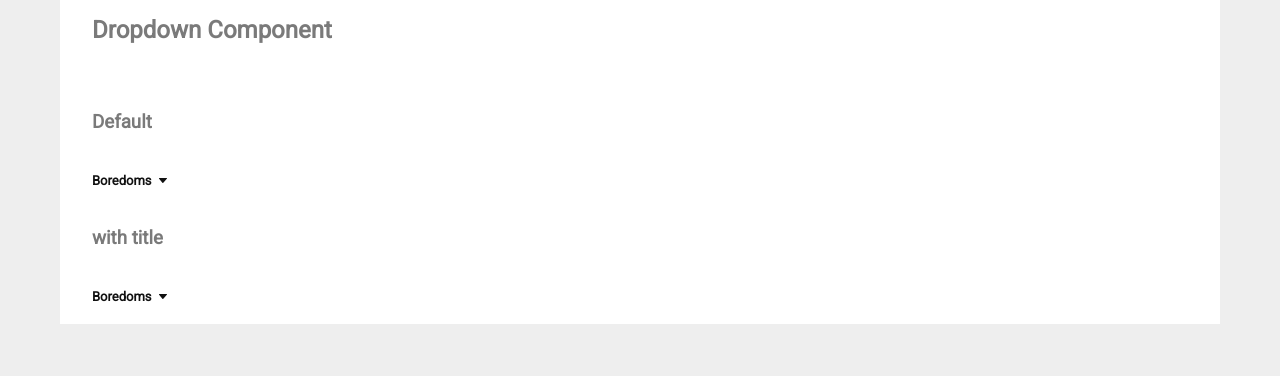
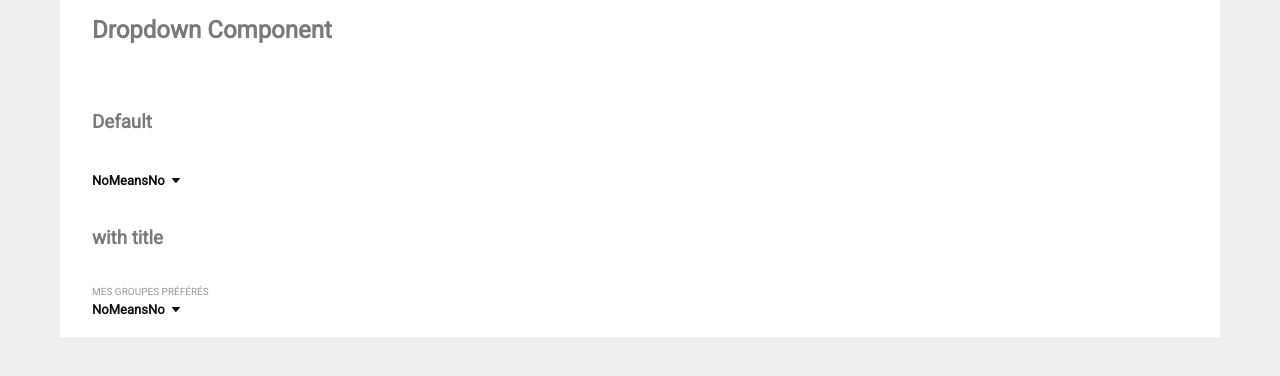
Before and after one commit to SupFrig/react-dropdown, a React app: page / in a window 1280 px wide. Shown: the top 376 px of the page. Built offline with nearby package versions, Linux system fonts and the light colour scheme; the HTML template or start-up script is replaced by a standard one.

Commit message:
multi select OK title OK todo search

```diff
--- a/src/js/App.js
+++ b/src/js/App.js
@@ -20,7 +20,8 @@
     },
     {
         text: "Death Grips",
-        value: "death-grips"
+        value: "death-grips",
+        selected: true
     },
     {
         text: "Pissed Jeans",
@@ -34,7 +35,7 @@
         <h3>Default</h3>
         <Dropdown options={options} multiple={true}/>
         <h3>with title</h3>
-        <Dropdown title="Quel est mon groupe préféré" options={options} multiple={true}/>
+        <Dropdown title="Mes groupes préférés" options={options} multiple={true}/>
     </div>
 }
 
--- a/src/js/components/Dropdown.js
+++ b/src/js/components/Dropdown.js
@@ -1,39 +1,55 @@
-import React, { Component, useState, useEffect } from "react";
-import ReactDOM from "react-dom";
+import React, { Component, useState, useEffect, useRef } from "react";
+import DropdownItem from "./dropdownItem.js";
 
-const Dropdown = (props)=> {
-    const [defaultValue, setDefaultValue] = useState(props.options.filter(option => option.selected === true).shift());
+const Dropdown = (props) => {
+    const [selectedValues, setSelectedValues] = useState(props.options.filter(option => option.selected === true).map(({value}) => value));
+    const [buttonText, setButtonText] = useState(props.options[0].text);
+    const [active,setActive] = useState(false);
+    const dropdownRef = useRef(null);
 
-    const [active,setActive] = useState(false);
     const buttonClickHandler = () => setActive(!active);
+    const documentClickHandler = () => document.addEventListener('click', (e) => dropdownRef.current.contains(e.target) ? false : setActive(false));
+
     const itemClickHandler = (e) => {
-        let updatedDefaultValue = props.options.filter(option => option.value == e.target.getAttribute('data-value')).shift();
-        setDefaultValue(updatedDefaultValue);
-        //setActive(false);
+        let itemValue = e.target.getAttribute('data-value');
+        let updatedSelectedValues;
+        if(selectedValues.includes(itemValue)){
+            updatedSelectedValues = selectedValues.filter(item => item != itemValue);
+        }else{
+            let unsortedValues = [...selectedValues,itemValue];
+
+            //on repars de props.options pour conserver l'ordre d'affichage original des éléments
+            updatedSelectedValues = props.options.filter(item => unsortedValues.includes(item.value)).map(({value}) => value);
+        }
+        setSelectedValues(updatedSelectedValues);
     };
 
     useEffect(() => {
-        console.log('useEffect');
-        document.addEventListener('click', (e) => {
-            if(Boolean(e.target.getAttribute('class'))){
-                if(targetClass.includes('Dropdown')){
-                    return;
-                }
-            }
-            setActive(false);
-
-        });
+        documentClickHandler();
     }, []);
 
     return (
-        <div className="Dropdown">
-            <a className="Dropdown-button" onClick={buttonClickHandler} href="#">{defaultValue.text}</a>
-            <ul className={active ? "Dropdown-list Dropdown-list--active" : "Dropdown-list"}>
-            {props.options.map((option,i) => {
-                return <li key={i}><a href="#" className={defaultValue.value == option.value ? "Dropdown-list-item Dropdown-list-item--selected" : "Dropdown-list-item"} data-value={option.value} onClick={itemClickHandler}>{option.text}</a></li>
-            })}
-            </ul>
-            <select defaultValue={[defaultValue.value]} multiple>
+        <div className="Dropdown" ref={dropdownRef}>
+            {(() => {
+                if (props.title !== undefined) {
+                    return <span className="Dropdown-title">{props.title}</span>
+                }
+            })()}
+            <a className="Dropdown-button" onClick={buttonClickHandler} href="#">{buttonText}</a>
+            <div className="Dropdown-list-container">
+                <ul className={active ? "Dropdown-list Dropdown-list--active" : "Dropdown-list"}>
+                {props.options.map((option,i) => {
+                    return <DropdownItem
+                        key={i}
+                        className={selectedValues.includes(option.value) ? "Dropdown-list-item Dropdown-list-item--selected" : "Dropdown-list-item"}
+                        value={option.value}
+                        clickHandler={itemClickHandler}
+                        text={option.text}
+                    />
+                })}
+                </ul>
+            </div>
+            <select defaultValue={selectedValues} multiple={props.multiple ? true : false}>
             {props.options.map((option,i) => {
                 return <option key={i} value={option.value}>{option.text}</option>
             })}
--- /dev/null
+++ b/src/js/components/DropdownItem.js
@@ -0,0 +1,7 @@
+import React, { Component, useState, useEffect } from "react";
+
+const DropdownItem = (props) => {
+    return <li className={props.className} onClick={props.clickHandler} data-value={props.value}>{props.text}</li>;
+};
+
+export default DropdownItem;
--- a/src/scss/_Dropdown.scss
+++ b/src/scss/_Dropdown.scss
@@ -19,19 +19,32 @@
         }
     }
 
+    &-title {
+        display: block;
+        text-transform: uppercase;
+        font-size: 10px;
+        font-weight: 500;
+        line-height: 16px;
+        color: #999999;
+    }
+
     &-list {
         opacity: 0;
         display: none;
         max-height: 0px;
         position: absolute;
         left: -26px;
-        top: -13px;
+        top: -33px;
         min-width: 250px;
         background: #fff;
         line-height: 25px;
         padding: 10px;
         z-index: 1;
         box-shadow: 3px 3px 5px 2px rgba(229,229,229,1);
+
+        &-container {
+            position: relative;
+        }
 
         &--active {
             max-height: 100vh;
@@ -43,6 +56,7 @@
             text-decoration: none;
             color: #111;
             padding-left: 16px;
+            cursor: pointer;
 
             &:hover {
                 color: #00A6F0;
```
Also changed, not shown: 3 other files (tests, documents, lock files or other folders).
